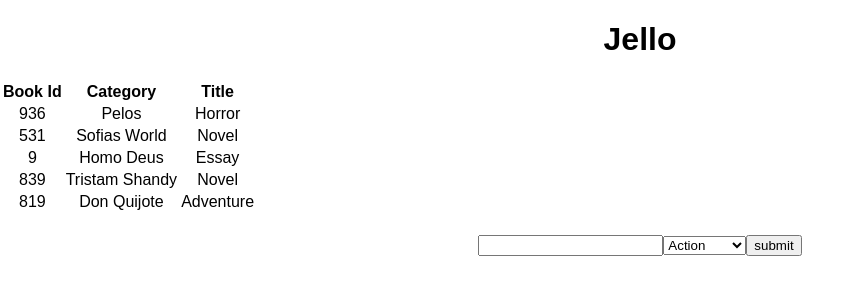
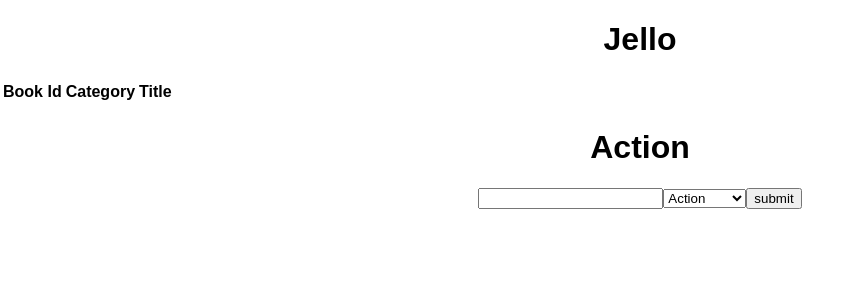
Before and after one commit to alexawesomecode/awesome-bookstore-app, a React (Create React App) app: page / in a window 1280 px wide. Shown: the top 300 px of the page, without its empty margins (0-861 px from the left). Built offline with nearby package versions, Linux system fonts and the light colour scheme.

Commit message:
worked on reducer bug

```diff
--- a/src/App.js
+++ b/src/App.js
@@ -1,6 +1,6 @@
 import React from 'react';
 import './App.css';
-import BooksList from './containers/BooksList'
+import BooksListContainer from './containers/BooksList'
 import BooksForms from './containers/BooksForms'
 
 class App extends React.Component {
@@ -9,7 +9,7 @@ class App extends React.Component {
   return (
     <div className="App">
       <h1>Jello</h1>
-     <BooksList></BooksList>
+     <BooksListContainer></BooksListContainer>
      <BooksForms></BooksForms>
 
     </div>
--- a/src/components/BookList.js
+++ b/src/components/BookList.js
@@ -1,16 +1,19 @@
 import React from 'react';
 import Book from './Book'
+
 export class BookList extends React.Component {
 
 
     render() {
 
         const { books } = this.props;
+        console.log(books)
         return (
 
             <div className="booklist">
+                <table>
 
-                <table>
+                    <tbody>
                     <tr>
                         <th>Book Id</th>
                         <th>Category</th>
@@ -21,6 +24,7 @@ export class BookList extends React.Component {
                         return <Book key={i} title={elem.title} category={elem.category} id={elem.id} />
 
                     })}
+                    </tbody>
                 </table>
             </div>
 
--- a/src/components/BooksForm.js
+++ b/src/components/BooksForm.js
@@ -6,7 +6,7 @@ export class BooksForm extends React.Component {
     constructor(props) {
 
         super(props);
-        this.state = {title: '', category: ''}
+        this.state = {title: '', category: 'Action'}
         this.handleChange = this.handleChange.bind(this)
         this.handleSubmit = this.handleSubmit.bind(this)
     }
@@ -16,18 +16,18 @@ export class BooksForm extends React.Component {
         let input = e.target.value
         if (e.target.id === 'formInput') this.setState({title: input})
         if (e.target.id === 'formSelect') this.setState({category: input})
-        console.log(e.target.id)
 
     }
 
     handleSubmit(e) {
 
-        e.preventDefault()
+
         let id = Math.floor(Math.random() * 1000)
         let stateTitle = this.state.title
         let stateCategory = this.state.category
         this.props.createBook({title: stateTitle, category: stateCategory, id:id})
-
+        this.setState({title:'', category:'Action'})
+        e.preventDefault()
     }
 
     render() {
@@ -41,12 +41,12 @@ export class BooksForm extends React.Component {
 
         <div className="bookform" >
             <h1>{this.state.category}</h1>
-            <form>
+            <form onSubmit={this.handleSubmit}>
             <input type="text" id="formInput" onChange={this.handleChange} value={title} />
             <select onChange={this.handleChange} id="formSelect">
         {categories.map(elem => {
 
-            return <option> {elem} </option>
+            return <option key={elem}> {elem} </option>
 
 
         })}
--- a/src/containers/BooksForms.js
+++ b/src/containers/BooksForms.js
@@ -8,6 +8,6 @@ const mapDispatchToProps = (dispatch) => ({
     removeBook: (book) => dispatch(REMOVE_BOOK(book))
 
 })
-const mapStateToProps = state => ({ books: state.books });
+//const mapStateToProps = state => ({ books: state.books });
 
-export default connect(mapStateToProps, mapDispatchToProps)(BooksForm)
+export default connect(null, mapDispatchToProps)(BooksForm)
--- a/src/containers/BooksList.js
+++ b/src/containers/BooksList.js
@@ -1,6 +1,37 @@
 import { connect } from 'react-redux';
-import { BookList } from '../components/BookList'
 import { CREATE_BOOK, REMOVE_BOOK } from '../reducers/index'
+import React from 'react';
+import Book from '../components/Book'
+
+const BookList = (props) => {
+
+        let { books } = props;
+
+        console.log(props)
+        return (
+
+            <div className="booklist">
+                <table>
+
+                    <tbody>
+                    <tr>
+                        <th>Book Id</th>
+                        <th>Category</th>
+                        <th>Title</th>
+                    </tr>
+                    {books.map((elem,i) => {
+
+                        return <Book key={i} title={elem.title} category={elem.category} id={elem.id} />
+
+                    })}
+                    </tbody>
+                </table>
+            </div>
+
+        )
+
+}
+
 
 const mapStateToProps = (state) => ({books: state.books})
 const mapDispatchToProps = (dispatch) => ({
@@ -10,4 +41,6 @@ const mapDispatchToProps = (dispatch) => ({
 
 })
 
-export default connect(mapStateToProps, mapDispatchToProps)(BookList)
+const BooksListContainer = connect(mapStateToProps, mapDispatchToProps)(BookList)
+
+export default BooksListContainer;
--- a/src/reducers/books.js
+++ b/src/reducers/books.js
@@ -1,16 +1,28 @@
+let firstState = {books: [
+  {id: Math.floor(Math.random() * 1000), title:'Pelos', category:'Horror'},
+  {id: Math.floor(Math.random() * 1000), title:'Sofias World', category:'Novel'},
+  {id: Math.floor(Math.random() * 1000), title:'Homo Deus', category:'Essay'},
+  {id: Math.floor(Math.random() * 1000), title:'Tristam Shandy', category:'Novel'},
+  {id: Math.floor(Math.random() * 1000), title:'Don Quijote', category:'Adventure'},
+
+
+]}
+
 const booksReducer = (state, action) => {
 
     switch (action.type) {
         case 'CREATE_BOOK':
-            console.log('stata', state, '-', action.book)
-            return Object.assign({}, state, action.book)
+            let newState =  Object.assign({}, state,
+              { books: [...firstState.books, {id: action.id, title: action.title, category: action.category}] } );
+              console.log(newState)
+              return newState;
         case 'REMOVE_BOOK':
-            let newState = {...state}
-            delete newState.book.id
-            return newState;
+            return state
         default:
             return state
     }
+
 }
 
+
 export default booksReducer;
--- a/src/reducers/index.js
+++ b/src/reducers/index.js
@@ -1,2 +1,6 @@
-export const REMOVE_BOOK = (book) =>  ({type: 'REMOVE_BOOK', id: book.id, title: book.title, category: book.category})
-export const CREATE_BOOK = (book) => ({type: 'CREATE_BOOK', book})
+export const REMOVE_BOOK = (book) =>  ({type: 'REMOVE_BOOK', book})
+export const CREATE_BOOK = (book) => {
+ console.log(book)
+ return  {type: 'CREATE_BOOK', id: book.id, title: book.title, category: book.category}
+
+}
--- a/src/store.js
+++ b/src/store.js
@@ -1,16 +1,7 @@
 import { createStore } from 'redux';
 import  booksReducer from './reducers/books'
 
-const firstState = [
-    {id: Math.floor(Math.random() * 1000), title:'Pelos', category:'Horror'},
-    {id: Math.floor(Math.random() * 1000), title:'Sofias World', category:'Novel'},
-    {id: Math.floor(Math.random() * 1000), title:'Homo Deus', category:'Essay'},
-    {id: Math.floor(Math.random() * 1000), title:'Tristam Shandy', category:'Novel'},
-    {id: Math.floor(Math.random() * 1000), title:'Don Quijote', category:'Adventure'},
-
-
-]
-const bookStore = createStore(booksReducer, {books: firstState})
+let bookStore = createStore(booksReducer, {books: [{}]})
 
 
 export default bookStore;
```
